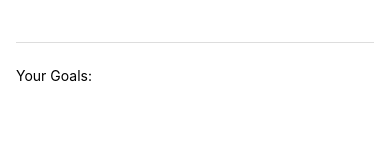
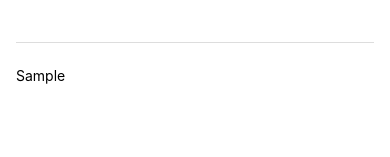
Before and after one commit to KayKay1992/React_Native_Course, a React Native app: screen / in a window 390 px wide. Both pictures are taken after typing "Sample" into the empty fields and a click on the button "ADD GOAL". Shown: the part 136-293 px from the top of the page. Built offline with nearby package versions, Linux system fonts and the light colour scheme.

Commit message:
Managing and OutPutting the List of Course Goals

```diff
--- a/App.js
+++ b/App.js
@@ -4,6 +4,7 @@ import { StyleSheet, Text, View, Button, TextInput } from 'react-native';
 
 export default function App() {
   const [enteredGoalText, setEnteredGoalText] = useState('');
+  const [courseGoals, setCourseGoals] = useState([]);
   function goalInputHandler(enteredText){
     // Add your code here to add a new goal to the list
     setEnteredGoalText(enteredText)
@@ -11,7 +12,7 @@ export default function App() {
 
   function addGoalHandler() {
     // Add your code here to add the goal to the list
-    console.log(enteredGoalText)
+    setCourseGoals((currentCourseGoals) =>[...currentCourseGoals, enteredGoalText])
 
   }
   return (
@@ -23,7 +24,7 @@ export default function App() {
       <View style={styles.goalsContainer}>
 
         {/* Display goals here */}
-        <Text>Your Goals:</Text>
+       {courseGoals.map((goal) =><Text key={goal}>{goal}</Text>)}
       </View>
 
     </View>
```
